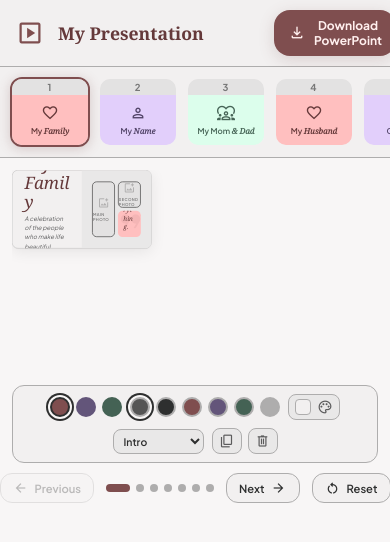
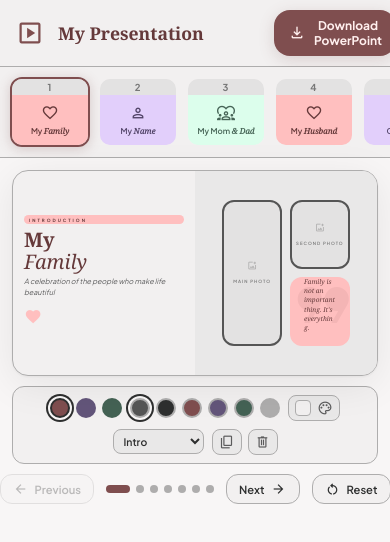
Before and after one commit to juanfnmb1/powerpoint-creator, a React (Vite) app: page / in a window 390 px wide. Shown: the top 542 px of the page. Built offline with nearby package versions, Linux system fonts and the light colour scheme.

Commit message:
Use container query units for fully responsive slide content

```diff
--- a/src/App.css
+++ b/src/App.css
@@ -224,18 +224,19 @@
   box-shadow: 0 8px 40px rgba(0, 0, 0, 0.08), 0 1px 3px rgba(0, 0, 0, 0.05);
   border: 1px solid var(--outline-variant);
   position: relative;
+  container-type: inline-size;
 }
 
 /* ===== Tags ===== */
 .slide-tag {
   display: inline-block;
-  padding: 4px 14px;
+  padding: 0.4cqi 1.4cqi;
   border-radius: 9999px;
-  font-size: 0.6rem;
+  font-size: 1.2cqi;
   font-weight: 700;
   letter-spacing: 2px;
   text-transform: uppercase;
-  margin-bottom: 12px;
+  margin-bottom: 1.2cqi;
 }
 
 .tag-primary {
@@ -256,11 +257,11 @@
 /* ===== Typography ===== */
 .slide-heading {
   font-family: 'Noto Serif', serif;
-  font-size: 2.8rem;
+  font-size: 5.5cqi;
   font-weight: 700;
   color: var(--on-primary-container);
   line-height: 1.1;
-  margin-bottom: 10px;
+  margin-bottom: 1cqi;
 }
 
 .serif-italic {
@@ -270,19 +271,19 @@
 }
 
 .slide-subtitle {
-  font-size: 1rem;
+  font-size: 2cqi;
   color: var(--on-surface-variant);
   line-height: 1.5;
-  margin-bottom: 8px;
-  max-width: 420px;
+  margin-bottom: 0.8cqi;
+  max-width: 42cqi;
   font-style: italic;
 }
 
 .slide-details {
-  font-size: 0.8rem;
+  font-size: 1.5cqi;
   color: var(--outline);
   line-height: 1.6;
-  max-width: 400px;
+  max-width: 40cqi;
 }
 
 /* ===== Image Upload Slots ===== */
@@ -321,12 +322,12 @@
 }
 
 .upload-placeholder .material-symbols-outlined {
-  font-size: 32px;
+  font-size: 3cqi;
   color: var(--outline-variant);
 }
 
 .upload-label {
-  font-size: 0.65rem;
+  font-size: 1.2cqi;
   font-weight: 600;
   text-transform: uppercase;
   letter-spacing: 1px;
@@ -339,7 +340,7 @@
 
 .intro-left {
   width: 50%;
-  padding: 36px 32px;
+  padding: 3.5cqi 3cqi;
   display: flex;
   flex-direction: column;
   justify-content: center;
@@ -347,11 +348,11 @@
 }
 
 .intro-decoration {
-  margin-top: 20px;
+  margin-top: 2cqi;
 }
 
 .intro-decoration .deco-icon {
-  font-size: 48px;
+  font-size: 5cqi;
   color: var(--primary-container);
   font-variation-settings: 'FILL' 1;
 }
@@ -404,7 +405,7 @@
 .quote-text {
   font-family: 'Noto Serif', serif;
   font-style: italic;
-  font-size: 1.05rem;
+  font-size: 1.8cqi;
   color: var(--on-primary-container);
   line-height: 1.4;
   position: relative;
@@ -413,12 +414,12 @@
 
 /* ===== Shared ===== */
 .content-icon-row {
-  margin-top: 18px;
+  margin-top: 1.8cqi;
 }
 
 .icon-circle {
-  width: 48px;
-  height: 48px;
+  width: 4.5cqi;
+  height: 4.5cqi;
   border-radius: 9999px;
   display: flex;
   align-items: center;
@@ -426,7 +427,7 @@
 }
 
 .icon-circle .material-symbols-outlined {
-  font-size: 24px;
+  font-size: 2.2cqi;
 }
 
 .icon-primary {
@@ -451,7 +452,7 @@
 
 .portrait-left {
   width: 45%;
-  padding: 36px 32px;
+  padding: 3.5cqi 3cqi;
   display: flex;
   flex-direction: column;
   justify-content: center;
@@ -500,7 +501,7 @@
 
 .overlap-left {
   width: 48%;
-  padding: 36px 32px;
+  padding: 3.5cqi 3cqi;
   display: flex;
   flex-direction: column;
   justify-content: center;
@@ -544,7 +545,7 @@
 
 .hero-left {
   width: 45%;
-  padding: 36px 32px;
+  padding: 3.5cqi 3cqi;
   display: flex;
   flex-direction: column;
   justify-content: center;
@@ -580,7 +581,7 @@
 
 .collage-left {
   width: 45%;
-  padding: 36px 32px;
+  padding: 3.5cqi 3cqi;
   display: flex;
   flex-direction: column;
   justify-content: center;
@@ -640,12 +641,12 @@
   display: flex;
   flex-direction: column;
   align-items: center;
-  padding: 28px 40px;
-  max-width: 800px;
+  padding: 3cqi 4cqi;
+  max-width: 80cqi;
 }
 
 .conclusion-heading {
-  font-size: 3.2rem;
+  font-size: 6cqi;
 }
 
 .conclusion-center .slide-subtitle {
@@ -665,8 +666,8 @@
 }
 
 .conclusion-circle {
-  width: 130px;
-  height: 130px;
+  width: 13cqi;
+  height: 13cqi;
   border-radius: 9999px;
   overflow: hidden;
   border: 4px solid var(--secondary-container);
@@ -684,7 +685,7 @@
 }
 
 .conclusion-deco .material-symbols-outlined {
-  font-size: 40px;
+  font-size: 4cqi;
   color: var(--primary-container);
   font-variation-settings: 'FILL' 1;
 }
@@ -971,12 +972,12 @@
   display: flex;
   flex-direction: column;
   align-items: center;
-  padding: 32px 40px;
-  max-width: 700px;
+  padding: 3cqi 4cqi;
+  max-width: 70cqi;
 }
 
 .centered-heading {
-  font-size: 3.5rem;
+  font-size: 6.5cqi;
 }
 
 .centered-inner .slide-subtitle {
@@ -997,8 +998,8 @@
 }
 
 .centered-images .image-upload-slot {
-  width: 120px;
-  height: 120px;
+  width: 12cqi;
+  height: 12cqi;
   border-radius: 0.75rem;
 }
 
@@ -1010,13 +1011,13 @@
 }
 
 .thankyou-photo.shape-rect .image-upload-slot {
-  width: 200px;
-  height: 130px;
+  width: 20cqi;
+  height: 13cqi;
 }
 
 .thankyou-photo.shape-square .image-upload-slot {
-  width: 140px;
-  height: 140px;
+  width: 14cqi;
+  height: 14cqi;
   border-radius: 9999px;
 }
 
@@ -1276,18 +1277,6 @@
 
   .slide-wrapper {
     flex: none;
-    width: 100%;
-    overflow: hidden;
-    /* Height matches scaled 16:9 slide */
-    height: calc(100vw * 9 / 16 - 14px);
-  }
-
-  /* Render at fixed 960px and scale down — works on all browsers including iOS Safari */
-  .slide-bg-wrapper {
-    width: 960px;
-    max-width: none;
-    transform: scale(var(--slide-scale, 1));
-    transform-origin: top left;
   }
 
   /* Toolbar compact */
--- a/src/App.jsx
+++ b/src/App.jsx
@@ -681,7 +681,6 @@ export default function App() {
   const [exporting, setExporting] = useState(false)
   const [loaded, setLoaded] = useState(false)
   const exportRef = useRef(null)
-  const wrapperRef = useRef(null)
 
   // Load images from IndexedDB on startup
   useEffect(() => {
@@ -706,22 +705,6 @@ export default function App() {
     localStorage.setItem('pptx-name', presentationName)
   }, [presentationName])
 
-  // Compute scale for mobile — slide renders at 960px, zoom to fit
-  useEffect(() => {
-    const updateScale = () => {
-      const el = wrapperRef.current
-      if (!el) return
-      const containerWidth = el.clientWidth
-      if (containerWidth < 960) {
-        el.style.setProperty('--slide-scale', (containerWidth / 960).toFixed(4))
-      } else {
-        el.style.removeProperty('--slide-scale')
-      }
-    }
-    updateScale()
-    window.addEventListener('resize', updateScale)
-    return () => window.removeEventListener('resize', updateScale)
-  }, [current])
 
   const goPrev = () => setCurrent(i => Math.max(0, i - 1))
   const goNext = () => setCurrent(i => Math.min(slides.length - 1, i + 1))
@@ -932,7 +915,7 @@ export default function App() {
         </div>
 
         <div className="main-area">
-          <div className="slide-wrapper" ref={wrapperRef}>
+          <div className="slide-wrapper">
             <SlideView
               slide={slides[current]}
               onTextChange={(field, value) => handleTextChange(current, field, value)}
```
